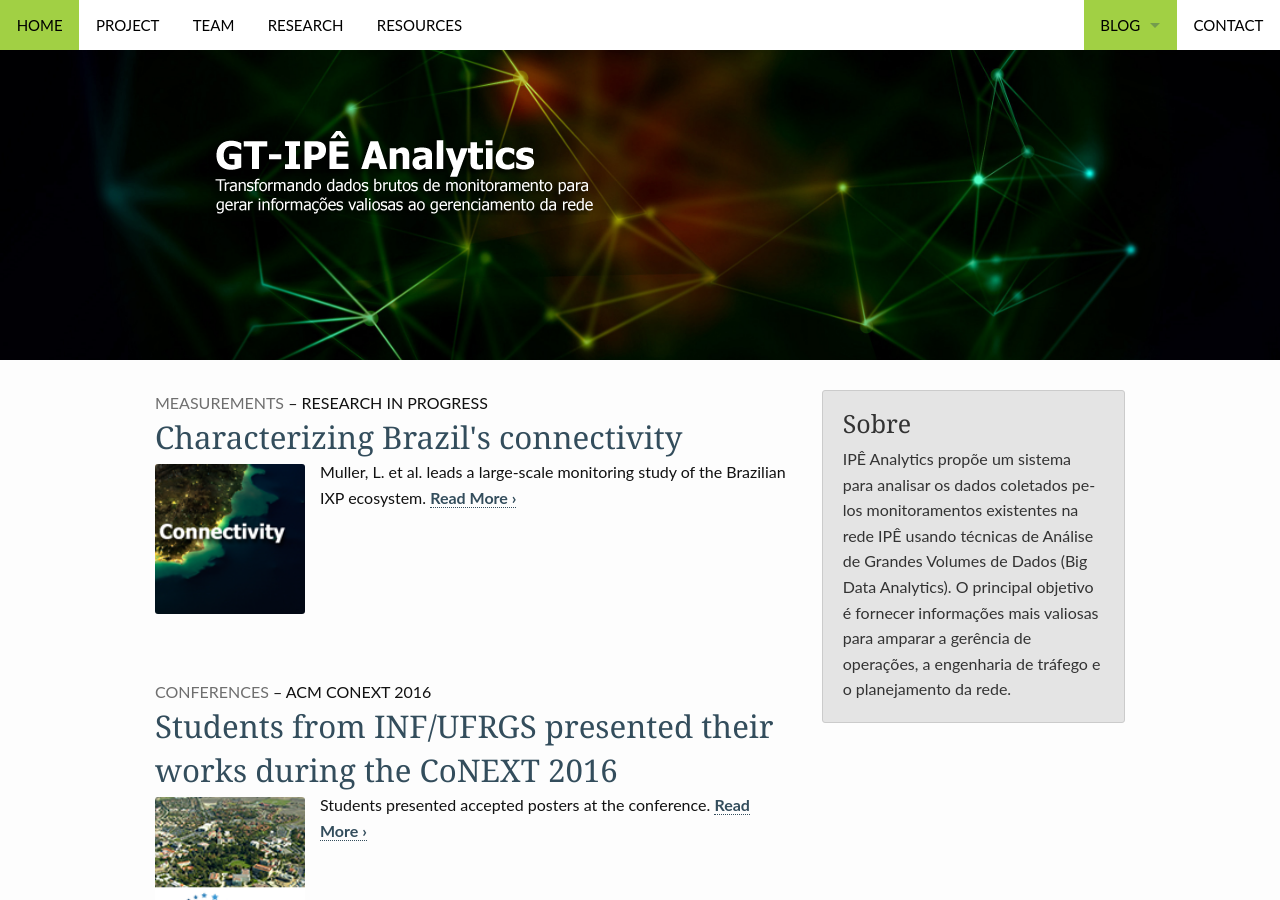
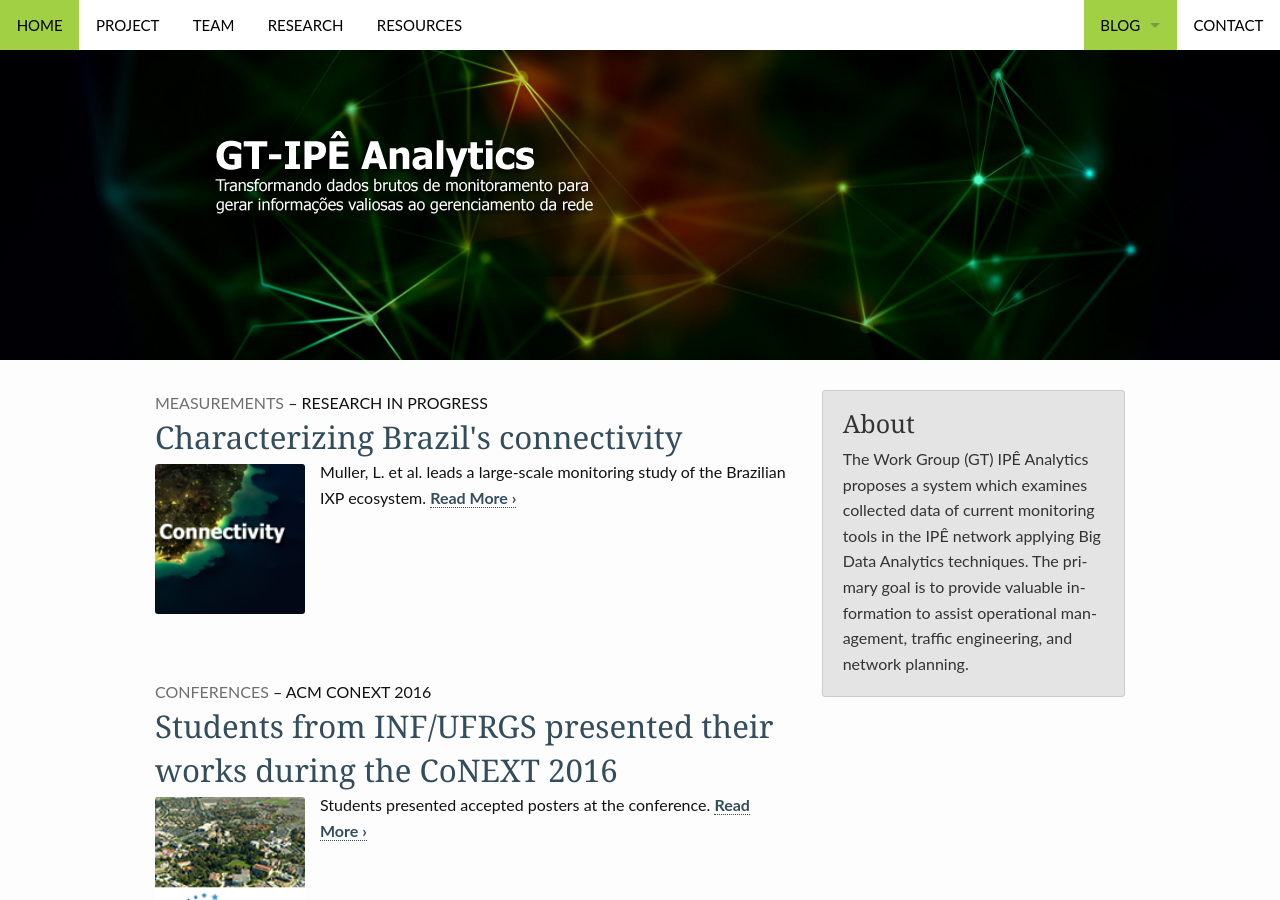
Before and after one commit to ipe-analytics/ipe-analytics-website, a Jekyll site: the page built from blog/index.html, in a window 1280 px wide and 900 px high. Built offline with Jekyll 4.4.1, drawn with Linux system fonts in a browser that asks for light colours; the list of posts is cut into pages by our own code.

Commit message:
Alterado texto na barra lateral

```diff
--- a/_includes/_sidebar.html
+++ b/_includes/_sidebar.html
@@ -1,11 +1,11 @@
 <aside>
 	<div class="panel radius">
-		<h3>Sobre</h3>
+		<h3>About</h3>
 		<p>
-			IPÊ Analytics propõe um sistema para analisar os dados coletados pelos monitoramentos
-			existentes na rede IPÊ usando técnicas de Análise de Grandes Volumes de Dados (Big Data Analytics).
-			O principal objetivo é fornecer informações mais valiosas para amparar a gerência de operações,
-			a engenharia de tráfego e o planejamento da rede.
+			The Work Group (GT) IPÊ Analytics proposes a system which examines collected data
+			of current monitoring tools in the IPÊ network applying Big Data Analytics techniques.
+			The primary goal is to provide valuable information to assist operational management,
+			traffic engineering, and network planning.
 		</p>
 	</div>
 </aside>
```
